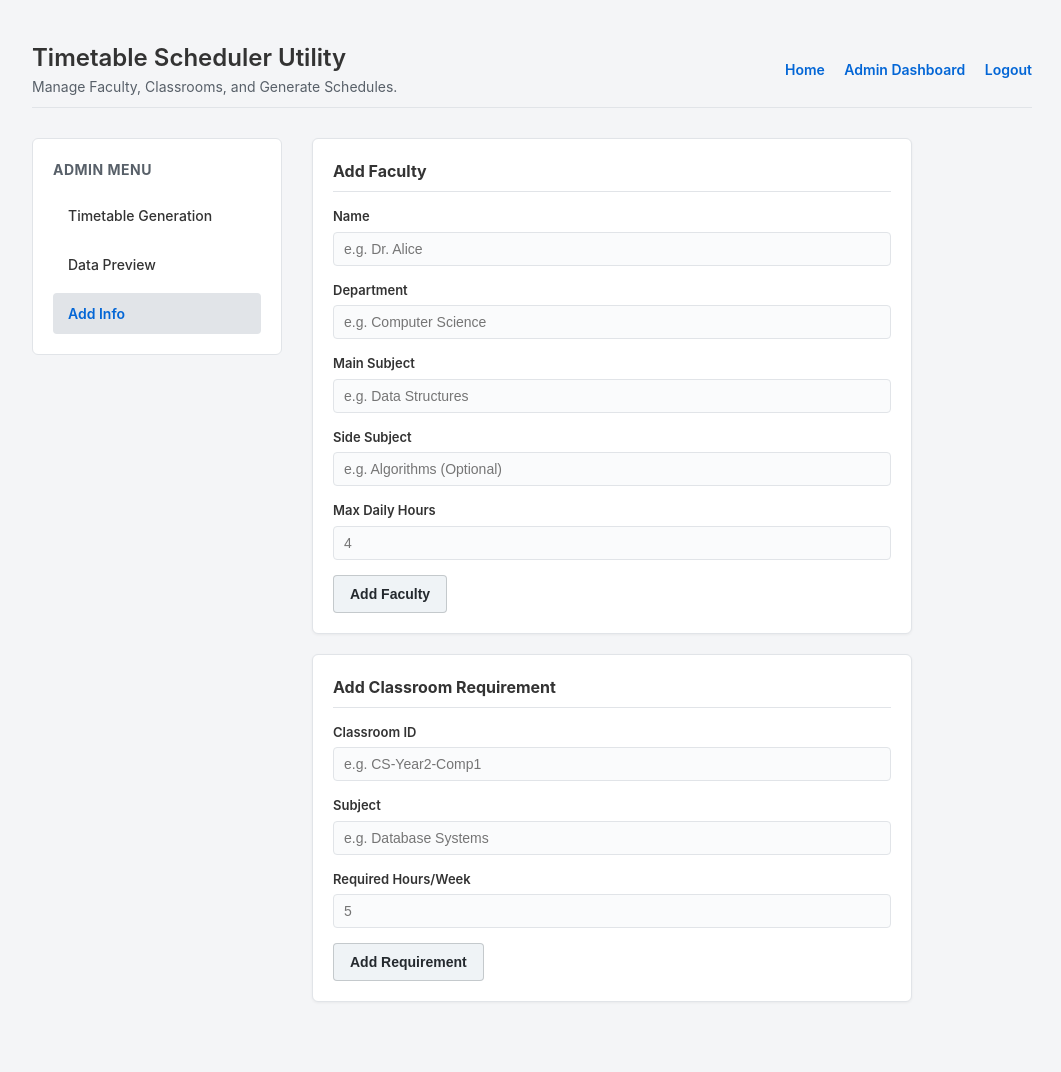
After one commit to OmIsAGoodName/SE-mini-proj, a Flask app: page /admin/add in a window 1280 px wide. The commit adds this page. Shown: the whole page, without its empty margins (108-1169 px from the left). Run offline with Flask 3, Linux system fonts and the light colour scheme; the visitor is signed in with stand-in values (Sample User, id 1).

Commit message:
Changed datasets, added admit sidebar layout

```diff
--- a/app.py
+++ b/app.py
@@ -56,27 +56,36 @@ def admin():
     if not is_admin():
         flash("You must be logged in to view the admin dashboard.", "error")
         return redirect(url_for('login'))
+    return redirect(url_for('admin_generate_view'))
 
-    # Read excel data for preview
+@app.route('/admin/generate_view')
+def admin_generate_view():
+    if not is_admin(): return redirect(url_for('login'))
+    generated_tables = session.get('generated_tables', None)
+    return render_template('admin_generate.html', generated_tables=generated_tables, is_admin=is_admin())
+
+@app.route('/admin/preview')
+def admin_preview():
+    if not is_admin(): return redirect(url_for('login'))
+
     try:
-        faculty_df = pd.read_excel('faculty.xlsx')
+        faculty_df = pd.read_excel('faculty.xlsx').dropna(how='all').dropna(axis=1, how='all').fillna("")
         faculty_html = faculty_df.to_html(classes="data-table", index=False)
     except Exception:
         faculty_html = "<p>No faculty data found.</p>"
 
     try:
-        classroom_df = pd.read_excel('classroom.xlsx')
+        classroom_df = pd.read_excel('classroom.xlsx').dropna(how='all').dropna(axis=1, how='all').fillna("")
         classroom_html = classroom_df.to_html(classes="data-table", index=False)
     except Exception:
         classroom_html = "<p>No classroom data found.</p>"
 
-    generated_tables = session.get('generated_tables', None)
+    return render_template('admin_preview.html', faculty_html=faculty_html, classroom_html=classroom_html, is_admin=is_admin())
 
-    return render_template('admin.html',
-                           faculty_html=faculty_html,
-                           classroom_html=classroom_html,
-                           generated_tables=generated_tables,
-                           is_admin=is_admin())
+@app.route('/admin/add')
+def admin_add():
+    if not is_admin(): return redirect(url_for('login'))
+    return render_template('admin_add.html', is_admin=is_admin())
 
 @app.route('/admin/add_faculty', methods=['POST'])
 def admin_add_faculty():
@@ -94,7 +103,7 @@ def admin_add_faculty():
     except Exception as e:
         flash(f"Error adding faculty: {e}", "error")
 
-    return redirect(url_for('admin'))
+    return redirect(url_for('admin_add'))
 
 @app.route('/admin/add_classroom', methods=['POST'])
 def admin_add_classroom():
@@ -110,7 +119,7 @@ def admin_add_classroom():
     except Exception as e:
         flash(f"Error adding requirement: {e}", "error")
 
-    return redirect(url_for('admin'))
+    return redirect(url_for('admin_add'))
 
 @app.route('/admin/generate', methods=['POST'])
 def admin_generate():
@@ -138,7 +147,7 @@ def admin_generate():
     except Exception as e:
         flash(f"Error generating timetable: {str(e)}", "error")
 
-    return redirect(url_for('admin'))
+    return redirect(url_for('admin_generate_view'))
 
 @app.route('/admin/publish', methods=['POST'])
 def admin_publish():
@@ -151,7 +160,7 @@ def admin_publish():
     else:
         flash("No generated timetables found to publish.", "error")
 
-    return redirect(url_for('admin'))
+    return redirect(url_for('admin_generate_view'))
 
 if __name__ == '__main__':
     app.run(host='0.0.0.0', port=5000, debug=True)
--- a/scheduler.py
+++ b/scheduler.py
@@ -15,7 +15,7 @@ class Scheduler:
                 "name": row["Name"],
                 "main_subject": row["Main Subject"],
                 "side_subject": row["Side Subject"] if pd.notna(row["Side Subject"]) else "",
-                "max_daily_hours": row["Max Working Hours/Day"],
+                "max_daily_hours": int(row["Max Working Hours/Day"]),
                 "hours_today": 0
             })
 
@@ -28,7 +28,7 @@ class Scheduler:
         for _, row in self.classroom_df.iterrows():
             c_id = row["Classroom ID"]
             subj = row["Subject"]
-            hours = row["Required Hours/Week"]
+            hours = int(row["Required Hours/Week"])
             self.requirements[c_id][subj] = hours
 
     def reset_daily_hours(self):
--- a/static/style.css
+++ b/static/style.css
@@ -229,3 +229,68 @@ input:focus {
     background-color: #f6f8fa;
     border-radius: 4px;
 }
+
+/* Sidebar Layout */
+.admin-layout {
+    display: flex;
+    gap: 30px;
+    align-items: flex-start;
+}
+
+.sidebar {
+    width: 250px;
+    background: var(--card-bg);
+    border: 1px solid var(--border-color);
+    border-radius: 6px;
+    padding: 20px;
+    flex-shrink: 0;
+}
+
+.sidebar h3 {
+    font-size: 14px;
+    color: #586069;
+    margin-bottom: 15px;
+    text-transform: uppercase;
+    letter-spacing: 0.5px;
+}
+
+.sidebar-nav {
+    display: flex;
+    flex-direction: column;
+    gap: 8px;
+}
+
+.sidebar-link {
+    text-decoration: none;
+    color: var(--text-color);
+    padding: 10px 15px;
+    border-radius: 4px;
+    font-size: 14px;
+    font-weight: 500;
+    transition: background-color 0.2s, color 0.2s;
+}
+
+.sidebar-link:hover {
+    background-color: #f6f8fa;
+    color: var(--primary);
+}
+
+.sidebar-link.active {
+    background-color: #e1e4e8;
+    color: var(--primary);
+    font-weight: 600;
+}
+
+.admin-content {
+    flex-grow: 1;
+    min-width: 0;
+}
+
+@media (max-width: 768px) {
+    .admin-layout {
+        flex-direction: column;
+    }
+    .sidebar {
+        width: 100%;
+    }
+}
--- /dev/null
+++ b/templates/admin_add.html
@@ -0,0 +1,51 @@
+{% extends "admin_base.html" %}
+
+{% block admin_content %}
+<div class="card-grid" style="grid-template-columns: 1fr; max-width: 600px;">
+    <div class="card">
+        <h2>Add Faculty</h2>
+        <form action="{{ url_for('admin_add_faculty') }}" method="POST">
+            <div class="form-group">
+                <label>Name</label>
+                <input type="text" name="name" required placeholder="e.g. Dr. Alice">
+            </div>
+            <div class="form-group">
+                <label>Department</label>
+                <input type="text" name="department" required placeholder="e.g. Computer Science">
+            </div>
+            <div class="form-group">
+                <label>Main Subject</label>
+                <input type="text" name="main_subject" required placeholder="e.g. Data Structures">
+            </div>
+            <div class="form-group">
+                <label>Side Subject</label>
+                <input type="text" name="side_subject" placeholder="e.g. Algorithms (Optional)">
+            </div>
+            <div class="form-group">
+                <label>Max Daily Hours</label>
+                <input type="number" name="max_hours" required placeholder="4" min="1" max="8">
+            </div>
+            <button type="submit" class="btn">Add Faculty</button>
+        </form>
+    </div>
+
+    <div class="card">
+        <h2>Add Classroom Requirement</h2>
+        <form action="{{ url_for('admin_add_classroom') }}" method="POST">
+            <div class="form-group">
+                <label>Classroom ID</label>
+                <input type="text" name="classroom_id" required placeholder="e.g. CS-Year2-Comp1">
+            </div>
+            <div class="form-group">
+                <label>Subject</label>
+                <input type="text" name="subject" required placeholder="e.g. Database Systems">
+            </div>
+            <div class="form-group">
+                <label>Required Hours/Week</label>
+                <input type="number" name="required_hours" required placeholder="5" min="1" max="10">
+            </div>
+            <button type="submit" class="btn">Add Requirement</button>
+        </form>
+    </div>
+</div>
+{% endblock %}
--- /dev/null
+++ b/templates/admin_base.html
@@ -0,0 +1,17 @@
+{% extends "base.html" %}
+
+{% block content %}
+<div class="admin-layout">
+    <aside class="sidebar">
+        <h3>Admin Menu</h3>
+        <nav class="sidebar-nav">
+            <a href="{{ url_for('admin_generate_view') }}" class="sidebar-link {% if request.endpoint == 'admin_generate_view' %}active{% endif %}">Timetable Generation</a>
+            <a href="{{ url_for('admin_preview') }}" class="sidebar-link {% if request.endpoint == 'admin_preview' %}active{% endif %}">Data Preview</a>
+            <a href="{{ url_for('admin_add') }}" class="sidebar-link {% if request.endpoint == 'admin_add' %}active{% endif %}">Add Info</a>
+        </nav>
+    </aside>
+    <main class="admin-content">
+        {% block admin_content %}{% endblock %}
+    </main>
+</div>
+{% endblock %}
```
Also changed, not shown: published.json (added, +1 -0 lines), templates/admin.html (deleted, +0 -100 lines), templates/admin_generate.html (added, +33 -0 lines), templates/admin_preview.html (added, +17 -0 lines), 2 other files.
